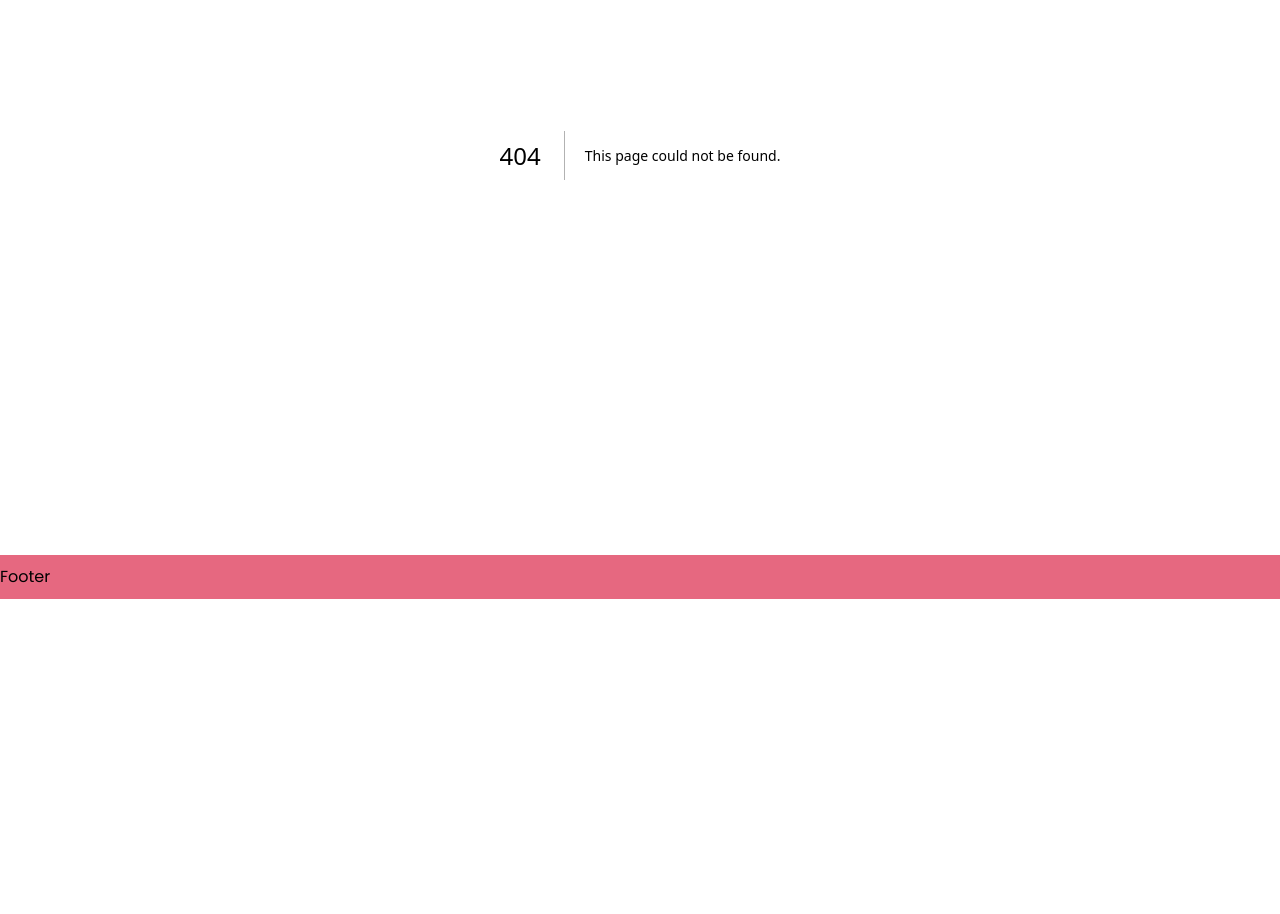
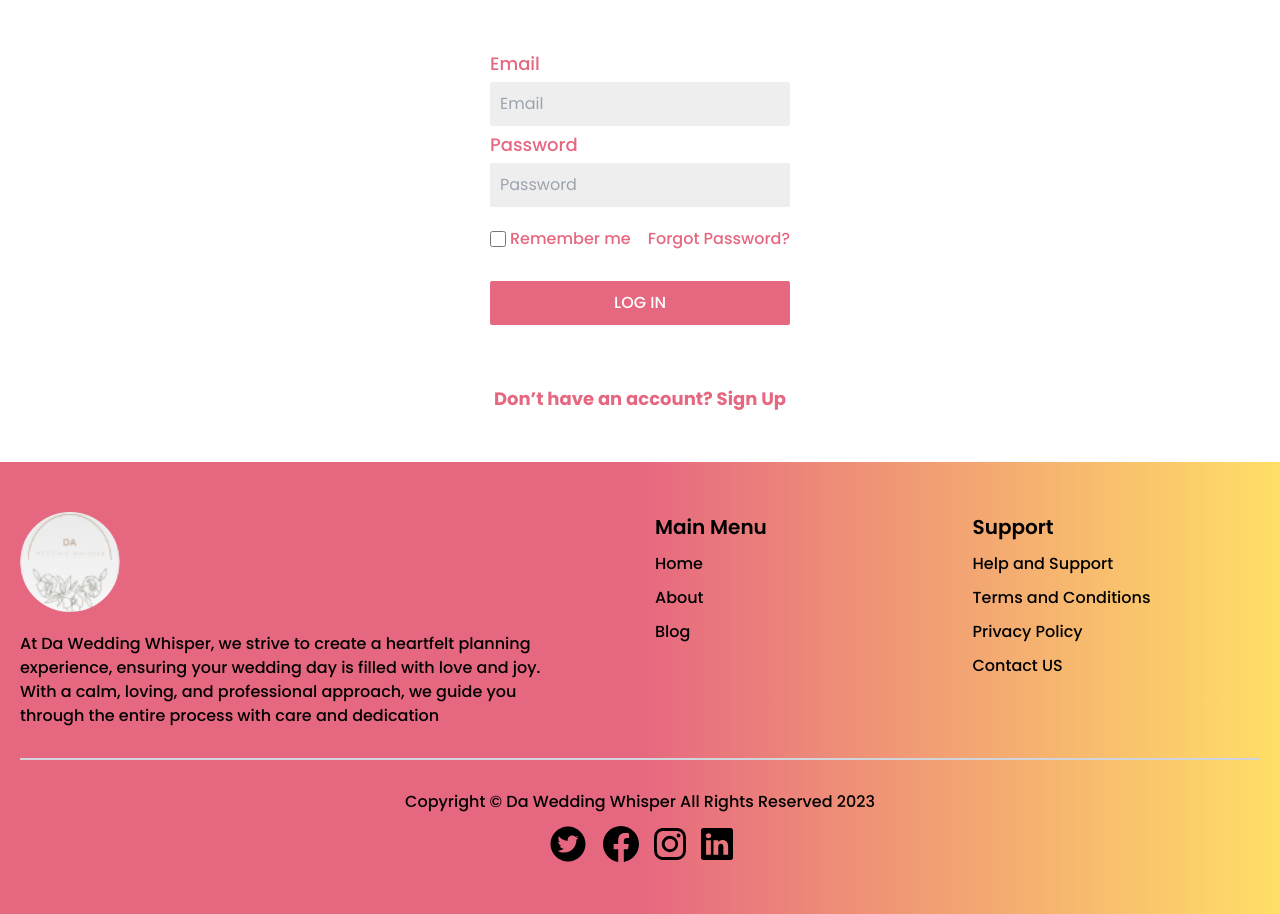
Before and after one commit to M-Alam116/wedding, a Next.js app: page /login in a window 1280 px wide. Before the commit this address had no page. Shown: the part 320-1234 px from the top of the page. Before the commit the page ends 919 px from the top, so only its background shows below. Built offline with nearby package versions, Linux system fonts and the light colour scheme.

Commit message:
login page completed

```diff
--- /dev/null
+++ b/components/Login/Login.js
@@ -0,0 +1,72 @@
+import Link from "next/link";
+export default function Login() {
+  return (
+    <div className="container">
+      {/* ======== Top Gradient ========== */}
+      <div className="flex items-center justify-center bgGradient w-full h-[10rem] md:h-[15rem]">
+        <h1 className="secondaryFont heading text-[35px] font-[700] text-white text-center">
+          LOG IN TO DA WEDDING WHISPER
+        </h1>
+      </div>
+
+      {/*=============== Login form ========== */}
+      <div className="py-[50px] flex flex-col justify-center items-center px-[10px]">
+        <form className="">
+          <div className="flex flex-col">
+            <label
+              htmlFor=""
+              className="text-[18px] font-[500] my-[5px] text-primaryColor"
+            >
+              Email
+            </label>
+            <input
+              type="email"
+              placeholder="Email"
+              required
+              className="p-[10px] rounded-sm border-none outline-none bg-[#EEEEEE] w-[300px]"
+            />
+          </div>
+
+          <div className="flex flex-col">
+            <label
+              htmlFor=""
+              className="text-[18px] font-[500] my-[5px] text-primaryColor"
+            >
+              Password
+            </label>
+            <input
+              type="password"
+              placeholder="Password"
+              required
+              className="p-[10px] rounded-sm border-none outline-none bg-[#EEEEEE] w-[300px]"
+            />
+          </div>
+
+          <div className="flex justify-between mt-[20px]">
+            <div className="flex items-center gap-1">
+              <input type="checkbox" id="remember" className="w-4 h-4" />
+              <label
+                htmlFor="remember"
+                className="text-primaryColor text-[16px] font-[500]"
+              >
+                Remember me
+              </label>
+            </div>
+            <Link href="/">
+              <p className="text-primaryColor text-[16px] font-[500]">
+                Forgot Password?
+              </p>
+            </Link>
+          </div>
+          <button className="btn w-[300px] rounded-sm mt-[30px]">LOG IN</button>
+        </form>
+
+        <div className="w-full md:w-[40%] mt-[50px]">
+          <h1 className="text-[18px] font-[700] text-primaryColor text-center mt-[10px]">
+            Don’t have an account? <Link href="/signup">Sign Up</Link>{" "}
+          </h1>
+        </div>
+      </div>
+    </div>
+  );
+}
--- a/layout/Footer.js
+++ b/layout/Footer.js
@@ -1,3 +1,83 @@
+import Image from "next/image";
+import Link from "next/link";
+import { BsFacebook, BsInstagram, BsLinkedin } from "react-icons/bs";
+import { AiFillTwitterCircle } from "react-icons/ai";
 export default function Footer() {
-  return <div className="container bg-primaryColor py-[10px]">Footer</div>;
+  const date = new Date().getFullYear();
+
+  return (
+    <div className="container bgGradient py-[50px] px-[10px] md:px-[20px]">
+      <div className="grid grid-cols-1 md:grid-cols-4 gap-[30px]">
+        {/* ========= logo ============= */}
+        <div className="flex flex-col justify-center items-center md:justify-start md:items-start col-span-1 md:col-span-2 gap-[20px] w-full md:w-[90%]">
+          <Link href="/">
+            <Image src="/images/logo.png" width={100} height={100} alt="logo" />
+          </Link>
+          <p className="text-[16px] font-[500] text-center md:text-left">
+            At Da Wedding Whisper, we strive to create a heartfelt planning
+            experience, ensuring your wedding day is filled with love and joy.
+            With a calm, loving, and professional approach, we guide you through
+            the entire process with care and dedication
+          </p>
+        </div>
+
+        {/* ============= main links ============ */}
+        <div className="col-span-1 flex flex-col gap-[10px]">
+          <h2 className="text-[20px] font-[600]">Main Menu</h2>
+          <Link href="/">
+            <li className="text-[16px] font-[500] list-none">Home</li>
+          </Link>
+          <Link href="/about">
+            <li className="text-[16px] font-[500] list-none">About</li>
+          </Link>
+          <Link href="/">
+            <li className="text-[16px] font-[500] list-none">Blog</li>
+          </Link>
+        </div>
+
+        {/* ======= contact links ============ */}
+        <div className="col-span-1 flex flex-col gap-[10px]">
+          <h2 className="text-[20px] font-[600]">Support</h2>
+          <Link href="/">
+            <li className="text-[16px] font-[500] list-none">
+              Help and Support
+            </li>
+          </Link>
+          <Link href="/">
+            <li className="text-[16px] font-[500] list-none">
+              Terms and Conditions
+            </li>
+          </Link>
+          <Link href="/">
+            <li className="text-[16px] font-[500] list-none">Privacy Policy</li>
+          </Link>
+          <Link href="/contact">
+            <li className="text-[16px] font-[500] list-none">Contact US</li>
+          </Link>
+        </div>
+      </div>
+
+      {/* ========= copyright ========= */}
+      <div className="w-full h-[2px] bg-gray-300 my-[30px]"></div>
+      <div className="">
+        <h3 className="text-center text-[16px] font-[500]">
+          Copyright © Da Wedding Whisper All Rights Reserved {date}
+        </h3>
+      </div>
+      <div className="flex items-center justify-center gap-[15px] mt-[10px]">
+        <Link href="/">
+          <AiFillTwitterCircle className="w-10 h-10 cursor-pointer" />
+        </Link>
+        <Link href="/">
+          <BsFacebook className="w-9 h-9 cursor-pointer" />
+        </Link>
+        <Link href="/">
+          <BsInstagram className="w-8 h-8 cursor-pointer" />
+        </Link>
+        <Link href="/">
+          <BsLinkedin className="w-8 h-8 cursor-pointer" />
+        </Link>
+      </div>
+    </div>
+  );
 }
--- /dev/null
+++ b/pages/login/index.js
@@ -0,0 +1,9 @@
+import Login from "@/components/Login/Login";
+
+export default function LoginPage() {
+  return (
+    <div className="container">
+      <Login />
+    </div>
+  );
+}
```
